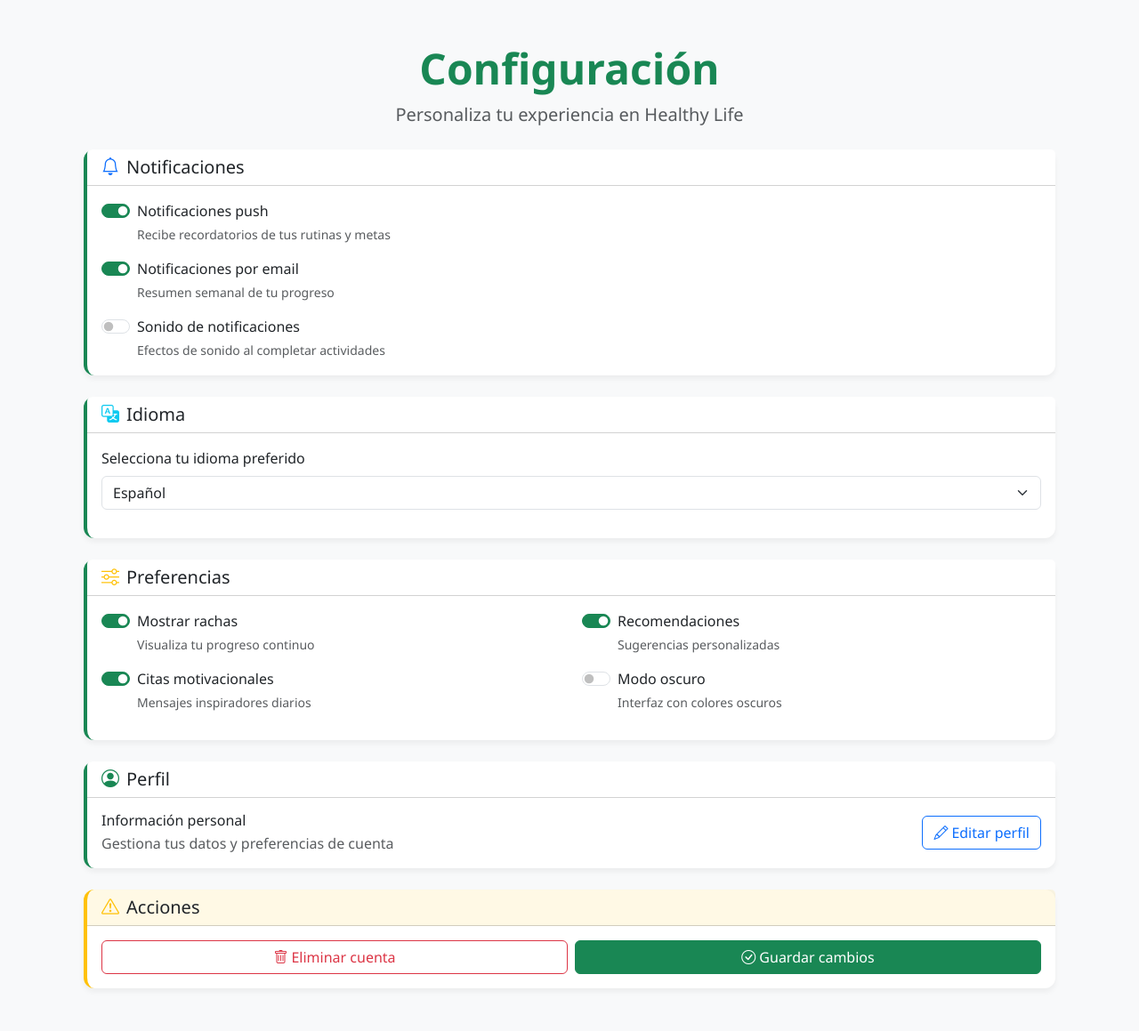
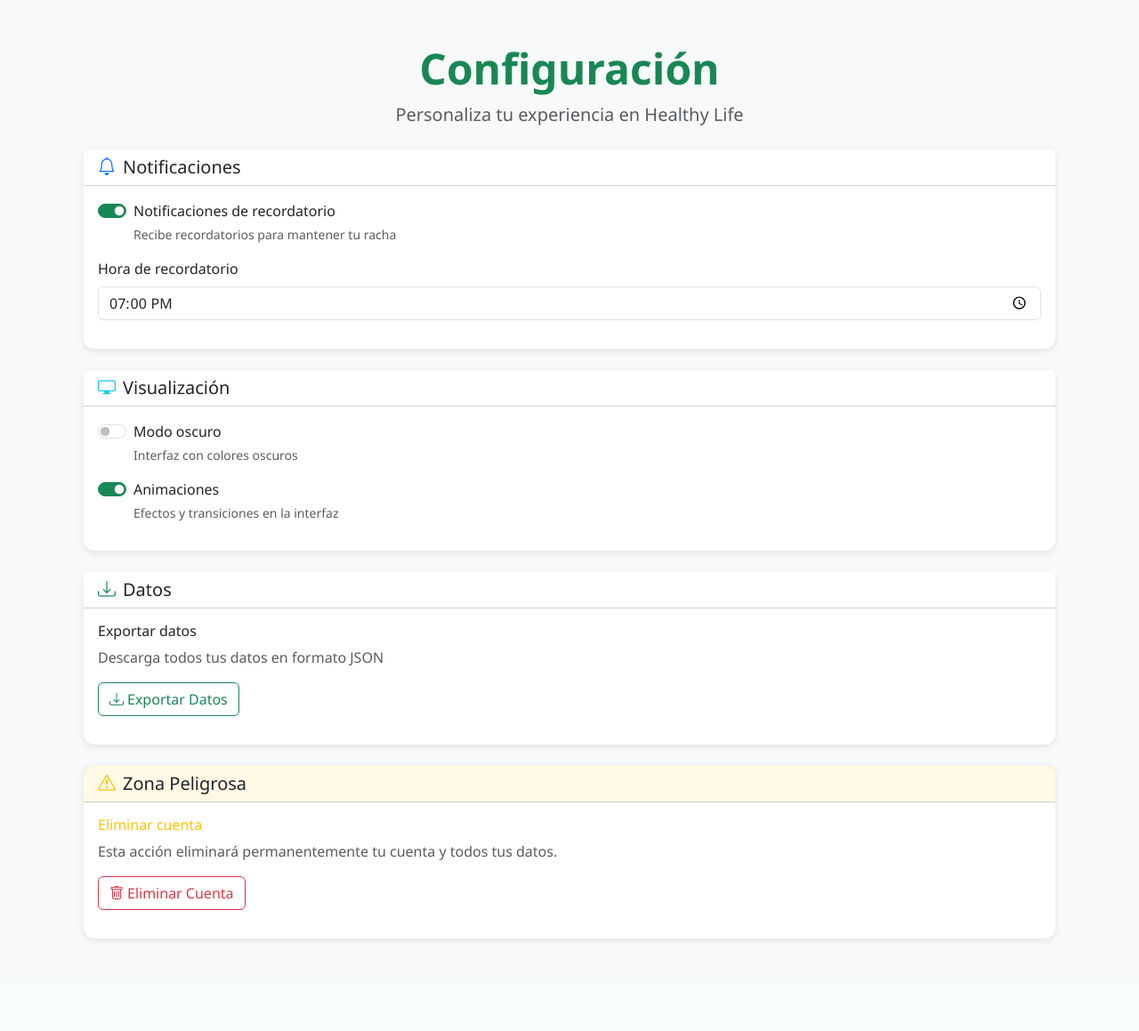
Before and after one commit to Edu1208/Healthy_Life, a Flask app: template templates/configuracion.html in a window 1280 px wide. Shown: the part 80-1239 px from the top of the page at 89% size. After the commit the page ends 1138 px from the top, so only its background shows below. Run offline with Flask 3, Linux system fonts and the light colour scheme; the template is opened without the code that fills it, so the values that code supplies are empty; the visitor is signed in with stand-in values (Sample User, id 1); some libraries are stand-ins or nearby versions.

Commit message:
Update configuracion.html

```diff
--- a/templates/configuracion.html
+++ b/templates/configuracion.html
@@ -1,7 +1,6 @@
 {% extends "base.html" %}
-{% block title %}Título de la Página - Healthy Life{% endblock %}
+{% block title %}Configuración - Healthy Life{% endblock %}
 {% block content %}
-
 <div class="container py-4">
   <div class="text-center mb-4">
     <h1 class="display-5 fw-bold text-success">Configuración</h1>
@@ -9,7 +8,7 @@
   </div>
 
   <div class="row g-4">
-      <!-- Notificaciones -->
+    <!-- Preferencias de Notificaciones -->
     <div class="col-12">
       <div class="card settings-card">
         <div class="card-header bg-white">
@@ -17,88 +16,76 @@
         </div>
         <div class="card-body">
           <div class="form-check form-switch mb-3">
-              <input class="form-check-input" type="checkbox" id="notificationsSwitch" checked>
-              <label class="form-check-label fw-medium" for="notificationsSwitch">
-                Notificaciones push
+            <input class="form-check-input" type="checkbox" id="notificacionesActivas" checked>
+            <label class="form-check-label fw-medium" for="notificacionesActivas">
+              Notificaciones de recordatorio
             </label>
-              <div class="form-text">Recibe recordatorios de tus rutinas y metas</div>
+            <div class="form-text">Recibe recordatorios para mantener tu racha</div>
           </div>
-            <div class="form-check form-switch mb-3">
-              <input class="form-check-input" type="checkbox" id="emailNotifications" checked>
-              <label class="form-check-label fw-medium" for="emailNotifications">
-                Notificaciones por email
-              </label>
-              <div class="form-text">Resumen semanal de tu progreso</div>
-            </div>
-            <div class="form-check form-switch">
-              <input class="form-check-input" type="checkbox" id="soundNotifications">
-              <label class="form-check-label fw-medium" for="soundNotifications">
-                Sonido de notificaciones
-              </label>
-              <div class="form-text">Efectos de sonido al completar actividades</div>
+          <div class="mb-3">
+            <label class="form-label fw-medium">Hora de recordatorio</label>
+            <input type="time" class="form-control" id="horaRecordatorio" value="19:00">
           </div>
         </div>
       </div>
     </div>
 
-      <!-- Idioma -->
+    <!-- Preferencias de Visualización -->
     <div class="col-12">
       <div class="card settings-card">
         <div class="card-header bg-white">
-            <h5 class="card-title mb-0"><i class="bi bi-translate text-info me-2"></i>Idioma</h5>
+          <h5 class="card-title mb-0"><i class="bi bi-display text-info me-2"></i>Visualización</h5>
         </div>
         <div class="card-body">
-            <div class="mb-3">
-              <label class="form-label fw-medium">Selecciona tu idioma preferido</label>
-              <select class="form-select">
-                <option selected>Español</option>
-                <option>English</option>
-                <option>Português</option>
-                <option>Français</option>
-              </select>
+          <div class="form-check form-switch mb-3">
+            <input class="form-check-input" type="checkbox" id="modoOscuro">
+            <label class="form-check-label fw-medium" for="modoOscuro">
+              Modo oscuro
+            </label>
+            <div class="form-text">Interfaz con colores oscuros</div>
+          </div>
+          <div class="form-check form-switch mb-3">
+            <input class="form-check-input" type="checkbox" id="animaciones" checked>
+            <label class="form-check-label fw-medium" for="animaciones">
+              Animaciones
+            </label>
+            <div class="form-text">Efectos y transiciones en la interfaz</div>
           </div>
         </div>
       </div>
     </div>
 
-      <!-- Preferencias -->
+    <!-- Exportación de Datos -->
     <div class="col-12">
       <div class="card settings-card">
         <div class="card-header bg-white">
-            <h5 class="card-title mb-0"><i class="bi bi-sliders text-warning me-2"></i>Preferencias</h5>
+          <h5 class="card-title mb-0"><i class="bi bi-download text-success me-2"></i>Datos</h5>
         </div>
         <div class="card-body">
-            <div class="row">
-              <div class="col-md-6">
-                <div class="form-check form-switch mb-3">
-                  <input class="form-check-input" type="checkbox" id="streaksFeature" checked>
-                  <label class="form-check-label fw-medium" for="streaksFeature">
-                    Mostrar rachas
-                  </label>
-                  <div class="form-text">Visualiza tu progreso continuo</div>
-                </div>
-                <div class="form-check form-switch mb-3">
-                  <input class="form-check-input" type="checkbox" id="motivationQuotes" checked>
-                  <label class="form-check-label fw-medium" for="motivationQuotes">
-                    Citas motivacionales
-                  </label>
-                  <div class="form-text">Mensajes inspiradores diarios</div>
+          <div class="mb-3">
+            <h6>Exportar datos</h6>
+            <p class="text-muted">Descarga todos tus datos en formato JSON</p>
+            <button class="btn btn-outline-success" onclick="exportarDatos()">
+              <i class="bi bi-download me-1"></i>Exportar Datos
+            </button>
           </div>
         </div>
-              <div class="col-md-6">
-                <div class="form-check form-switch mb-3">
-                  <input class="form-check-input" type="checkbox" id="recommendations" checked>
-                  <label class="form-check-label fw-medium" for="recommendations">
-                    Recomendaciones
-                  </label>
-                  <div class="form-text">Sugerencias personalizadas</div>
       </div>
-                <div class="form-check form-switch">
-                  <input class="form-check-input" type="checkbox" id="darkMode">
-                  <label class="form-check-label fw-medium" for="darkMode">
-                    Modo oscuro
-                  </label>
-                  <div class="form-text">Interfaz con colores oscuros</div>
+    </div>
+
+    <!-- Acciones Peligrosas -->
+    <div class="col-12">
+      <div class="card settings-card border-warning">
+        <div class="card-header bg-warning bg-opacity-10">
+          <h5 class="card-title mb-0"><i class="bi bi-exclamation-triangle text-warning me-2"></i>Zona Peligrosa</h5>
+        </div>
+        <div class="card-body">
+          <div class="mb-3">
+            <h6 class="text-warning">Eliminar cuenta</h6>
+            <p class="text-muted">Esta acción eliminará permanentemente tu cuenta y todos tus datos.</p>
+            <button class="btn btn-outline-danger" onclick="mostrarConfirmacionEliminar()">
+              <i class="bi bi-trash me-1"></i>Eliminar Cuenta
+            </button>
           </div>
         </div>
       </div>
@@ -106,51 +93,151 @@
   </div>
 </div>
 
-      <!-- Perfil -->
-      <div class="col-12">
-        <div class="card settings-card">
-          <div class="card-header bg-white">
-            <h5 class="card-title mb-0"><i class="bi bi-person-circle text-success me-2"></i>Perfil</h5>
+<!-- Modal de Confirmación Eliminar Cuenta -->
+<div class="modal fade" id="modalConfirmarEliminar" tabindex="-1">
+  <div class="modal-dialog">
+    <div class="modal-content">
+      <div class="modal-header">
+        <h5 class="modal-title text-danger">Confirmar Eliminación</h5>
+        <button type="button" class="btn-close" data-bs-dismiss="modal"></button>
       </div>
-          <div class="card-body">
-            <div class="d-flex justify-content-between align-items-center">
-              <div>
-                <h6 class="mb-1">Información personal</h6>
-                <p class="text-muted mb-0">Gestiona tus datos y preferencias de cuenta</p>
+      <div class="modal-body">
+        <p class="text-danger">¿Estás seguro de que quieres eliminar tu cuenta?</p>
+        <p class="text-muted">Esta acción no se puede deshacer. Se eliminarán todos tus datos:</p>
+        <ul class="text-muted">
+          <li>Rutinas creadas</li>
+          <li>Historial de ejercicios</li>
+          <li>Notas personales</li>
+          <li>Datos de racha y progreso</li>
+        </ul>
+        <div class="mb-3">
+          <label class="form-label">Escribe "ELIMINAR" para confirmar:</label>
+          <input type="text" class="form-control" id="confirmacionTexto" placeholder="ELIMINAR">
         </div>
-              <button type="button" class="btn btn-outline-primary">
-                <i class="bi bi-pencil me-1"></i>Editar perfil
+      </div>
+      <div class="modal-footer">
+        <button type="button" class="btn btn-secondary" data-bs-dismiss="modal">Cancelar</button>
+        <button type="button" class="btn btn-danger" onclick="eliminarCuenta()" id="btnEliminarCuenta" disabled>
+          <i class="bi bi-trash me-1"></i>Eliminar Cuenta
         </button>
       </div>
     </div>
   </div>
 </div>
 
-      <!-- Acciones -->
-      <div class="col-12">
-        <div class="card settings-card border-warning">
-          <div class="card-header bg-warning bg-opacity-10">
-            <h5 class="card-title mb-0"><i class="bi bi-exclamation-triangle text-warning me-2"></i>Acciones</h5>
-          </div>
-          <div class="card-body">
-            <div class="row g-2">
-              <div class="col-md-6">
-                <button class="btn btn-outline-danger w-100">
-                  <i class="bi bi-trash me-1"></i>Eliminar cuenta
-                </button>
-              </div>
-              <div class="col-md-6">
-                <button class="btn btn-success w-100">
-                  <i class="bi bi-check-circle me-1"></i>Guardar cambios
-                </button>
-              </div>
-            </div>
-          </div>
-        </div>
-      </div>
-    </div>
-  </div>
+{% endblock %}
 
-  <script src="https://cdn.jsdelivr.net/npm/bootstrap@5.3.2/dist/js/bootstrap.bundle.min.js"></script>
-    <!-- Contenido específico de la página aquí -->
+{% block scripts %}
+<script>
+document.addEventListener('DOMContentLoaded', function() {
+  cargarConfiguracion();
+
+  // Validación para eliminar cuenta
+  document.getElementById('confirmacionTexto').addEventListener('input', function() {
+    const btnEliminar = document.getElementById('btnEliminarCuenta');
+    btnEliminar.disabled = this.value !== 'ELIMINAR';
+  });
+});
+
+function cargarConfiguracion() {
+  // Cargar configuración desde localStorage como fallback
+  const config = JSON.parse(localStorage.getItem('configuracion_healthy_life')) || {
+    notificaciones: true,
+    horaRecordatorio: '19:00',
+    modoOscuro: false,
+    animaciones: true
+  };
+
+  document.getElementById('notificacionesActivas').checked = config.notificaciones;
+  document.getElementById('horaRecordatorio').value = config.horaRecordatorio;
+  document.getElementById('modoOscuro').checked = config.modoOscuro;
+  document.getElementById('animaciones').checked = config.animaciones;
+}
+
+function guardarConfiguracion() {
+  const config = {
+    notificaciones: document.getElementById('notificacionesActivas').checked,
+    horaRecordatorio: document.getElementById('horaRecordatorio').value,
+    modoOscuro: document.getElementById('modoOscuro').checked,
+    animaciones: document.getElementById('animaciones').checked
+  };
+
+  // Guardar en localStorage
+  localStorage.setItem('configuracion_healthy_life', JSON.stringify(config));
+
+  mostrarMensaje('Configuración guardada correctamente', 'success');
+}
+
+function exportarDatos() {
+  fetch('/exportar-datos')
+    .then(response => response.blob())
+    .then(blob => {
+      const url = window.URL.createObjectURL(blob);
+      const a = document.createElement('a');
+      a.style.display = 'none';
+      a.href = url;
+      a.download = 'healthy_life_datos.json';
+      document.body.appendChild(a);
+      a.click();
+      window.URL.revokeObjectURL(url);
+      mostrarMensaje('Datos exportados correctamente', 'success');
+    })
+    .catch(error => {
+      console.error('Error:', error);
+      mostrarMensaje('Error al exportar datos', 'danger');
+    });
+}
+
+function mostrarConfirmacionEliminar() {
+  const modal = new bootstrap.Modal(document.getElementById('modalConfirmarEliminar'));
+  modal.show();
+}
+
+function eliminarCuenta() {
+  fetch('/eliminar-cuenta', {
+    method: 'DELETE'
+  })
+  .then(response => response.json())
+  .then(data => {
+    if (data.success) {
+      window.location.href = '/';
+    } else {
+      mostrarMensaje(data.message, 'danger');
+    }
+  })
+  .catch(error => {
+    console.error('Error:', error);
+    mostrarMensaje('Error al eliminar la cuenta', 'danger');
+  });
+}
+
+function mostrarMensaje(mensaje, tipo) {
+  const alerta = document.createElement('div');
+  alerta.className = `alert alert-${tipo} alert-dismissible fade show position-fixed`;
+  alerta.style.cssText = 'top: 20px; right: 20px; z-index: 1060; min-width: 300px;';
+  alerta.innerHTML = `
+    ${mensaje}
+    <button type="button" class="btn-close" data-bs-dismiss="alert"></button>
+  `;
+
+  document.body.appendChild(alerta);
+
+  setTimeout(() => {
+    if (alerta.parentNode) alerta.remove();
+  }, 3000);
+}
+
+// Guardar configuración cuando cambien los valores
+document.querySelectorAll('input[type="checkbox"], input[type="time"]').forEach(input => {
+  input.addEventListener('change', guardarConfiguracion);
+});
+</script>
+
+<style>
+.settings-card {
+  border: none;
+  border-radius: 12px;
+  box-shadow: 0 2px 8px rgba(0,0,0,0.1);
+}
+</style>
 {% endblock %}
```
Lines whose indentation alone changed are shown as unchanged.
